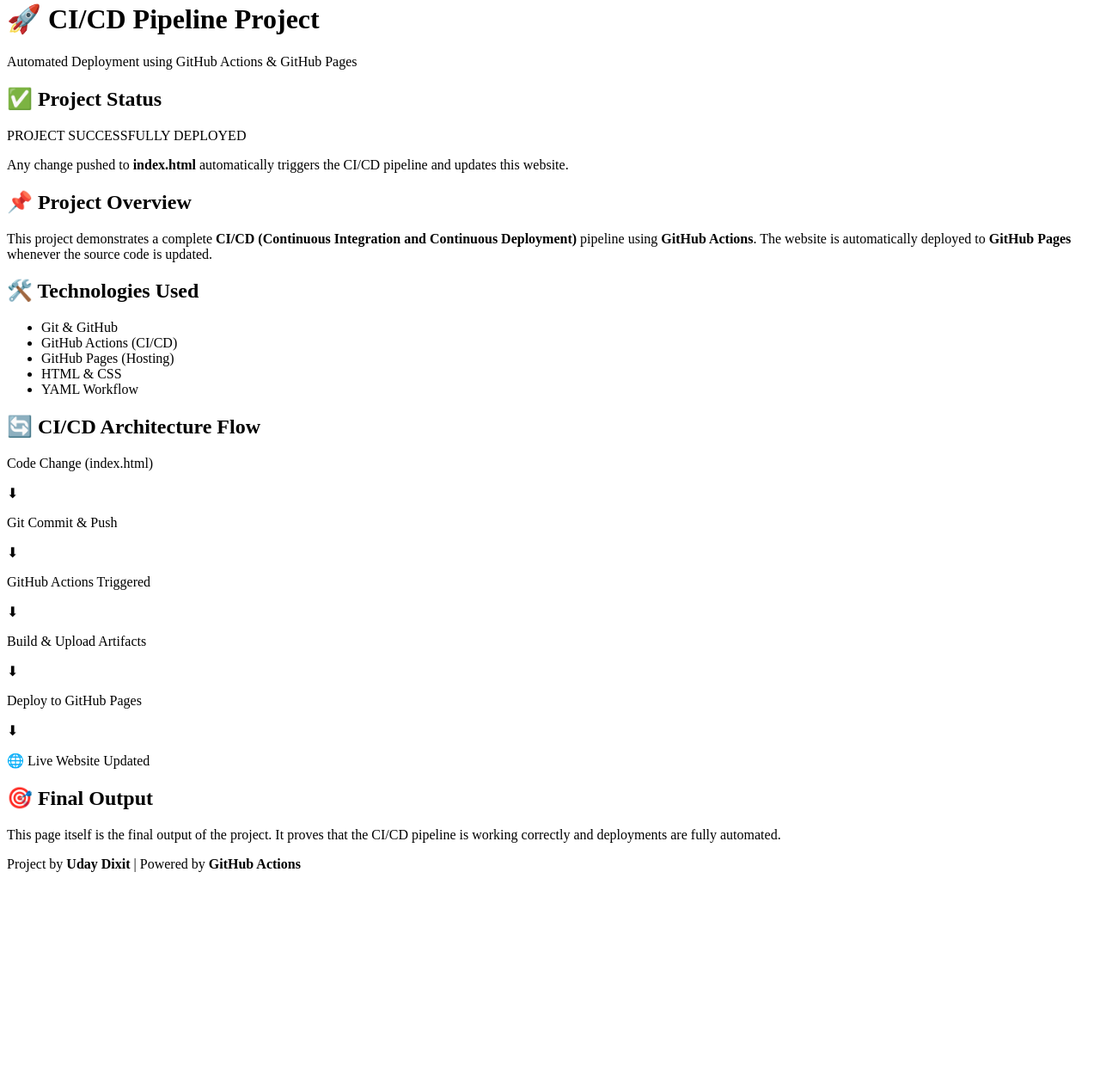
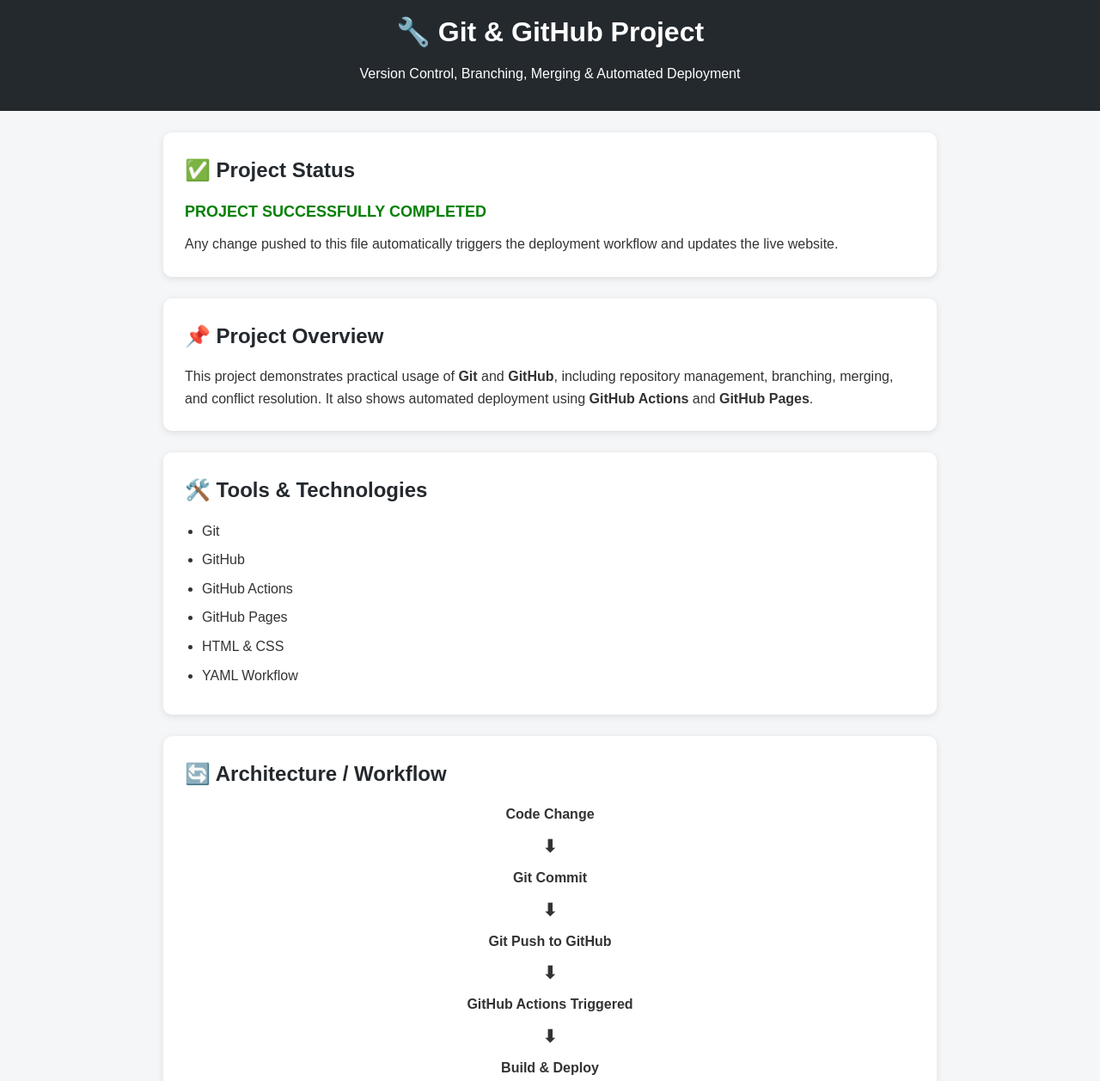
Before and after one commit to uday2327/gh-deployment-workflow, a plain HTML site: page index.html in a window 1280 px wide. Shown: the part 18-1275 px from the top of the page at 86% size. Before the commit the page ends 1048 px from the top, so only its background shows below. Drawn offline with Linux system fonts and the light colour scheme.

Commit message:
finally added more content in the file

```diff
--- a/index.html
+++ b/index.html
@@ -3,77 +3,150 @@
 <head>
     <meta charset="UTF-8" />
     <meta name="viewport" content="width=device-width, initial-scale=1.0" />
-    <title>CI/CD Project – GitHub Actions & Pages</title>
+    <title>Git & GitHub Project – Version Control and Automation</title>
 
-    <link rel="stylesheet" href="styles.css" />
+    <style>
+        * {
+            margin: 0;
+            padding: 0;
+            box-sizing: border-box;
+            font-family: Arial, Helvetica, sans-serif;
+        }
+
+        body {
+            background-color: #f4f6f8;
+            color: #333;
+            line-height: 1.6;
+        }
+
+        header {
+            background: #24292e;
+            color: white;
+            padding: 30px 15px;
+            text-align: center;
+        }
+
+        header h1 {
+            margin-bottom: 10px;
+        }
+
+        section {
+            background: white;
+            max-width: 900px;
+            margin: 25px auto;
+            padding: 25px;
+            border-radius: 10px;
+            box-shadow: 0 2px 8px rgba(0, 0, 0, 0.1);
+        }
+
+        section h2 {
+            margin-bottom: 15px;
+            color: #24292e;
+        }
+
+        .success {
+            color: green;
+            font-weight: bold;
+            font-size: 18px;
+            margin-bottom: 10px;
+        }
+
+        ul {
+            padding-left: 20px;
+        }
+
+        ul li {
+            margin-bottom: 8px;
+        }
+
+        .flow-box {
+            text-align: center;
+            font-weight: bold;
+        }
+
+        .flow-box span {
+            display: block;
+            margin: 8px 0;
+            font-size: 20px;
+        }
+
+        footer {
+            text-align: center;
+            padding: 20px;
+            background: #24292e;
+            color: white;
+            margin-top: 40px;
+        }
+    </style>
 </head>
+
 <body>
 
-    <header class="header">
-        <h1>🚀 CI/CD Pipeline Project</h1>
-        <p>Automated Deployment using GitHub Actions & GitHub Pages</p>
+    <header>
+        <h1>🔧 Git & GitHub Project</h1>
+        <p>Version Control, Branching, Merging & Automated Deployment</p>
     </header>
 
-    <section class="status">
+    <section>
         <h2>✅ Project Status</h2>
-        <p class="success">PROJECT SUCCESSFULLY DEPLOYED</p>
+        <p class="success">PROJECT SUCCESSFULLY COMPLETED</p>
         <p>
-            Any change pushed to <strong>index.html</strong> automatically triggers
-            the CI/CD pipeline and updates this website.
+            Any change pushed to this file automatically triggers the deployment
+            workflow and updates the live website.
         </p>
     </section>
 
-    <section class="about">
+    <section>
         <h2>📌 Project Overview</h2>
         <p>
-            This project demonstrates a complete <strong>CI/CD (Continuous Integration
-            and Continuous Deployment)</strong> pipeline using <strong>GitHub Actions</strong>.
-            The website is automatically deployed to <strong>GitHub Pages</strong>
-            whenever the source code is updated.
+            This project demonstrates practical usage of <strong>Git</strong> and
+            <strong>GitHub</strong>, including repository management, branching,
+            merging, and conflict resolution. It also shows automated deployment
+            using <strong>GitHub Actions</strong> and <strong>GitHub Pages</strong>.
         </p>
     </section>
 
-    <section class="tech">
-        <h2>🛠️ Technologies Used</h2>
+    <section>
+        <h2>🛠️ Tools & Technologies</h2>
         <ul>
-            <li>Git & GitHub</li>
-            <li>GitHub Actions (CI/CD)</li>
-            <li>GitHub Pages (Hosting)</li>
+            <li>Git</li>
+            <li>GitHub</li>
+            <li>GitHub Actions</li>
+            <li>GitHub Pages</li>
             <li>HTML & CSS</li>
             <li>YAML Workflow</li>
         </ul>
     </section>
 
-    <section class="flow">
-        <h2>🔄 CI/CD Architecture Flow</h2>
+    <section>
+        <h2>🔄 Architecture / Workflow</h2>
         <div class="flow-box">
-            <p>Code Change (index.html)</p>
+            <p>Code Change</p>
             <span>⬇</span>
-            <p>Git Commit & Push</p>
+            <p>Git Commit</p>
+            <span>⬇</span>
+            <p>Git Push to GitHub</p>
             <span>⬇</span>
             <p>GitHub Actions Triggered</p>
             <span>⬇</span>
-            <p>Build & Upload Artifacts</p>
-            <span>⬇</span>
-            <p>Deploy to GitHub Pages</p>
+            <p>Build & Deploy</p>
             <span>⬇</span>
             <p>🌐 Live Website Updated</p>
         </div>
     </section>
 
-    <section class="output">
+    <section>
         <h2>🎯 Final Output</h2>
         <p>
-            This page itself is the final output of the project.
-            It proves that the CI/CD pipeline is working correctly
-            and deployments are fully automated.
+            This webpage itself is the final output of the project. It confirms
+            that Git operations and automated deployment are working correctly.
         </p>
     </section>
 
-    <footer class="footer">
+    <footer>
         <p>
             Project by <strong>Uday Dixit</strong> |
-            Powered by <strong>GitHub Actions</strong>
+            Powered by <strong>Git & GitHub</strong>
         </p>
     </footer>
 
```
